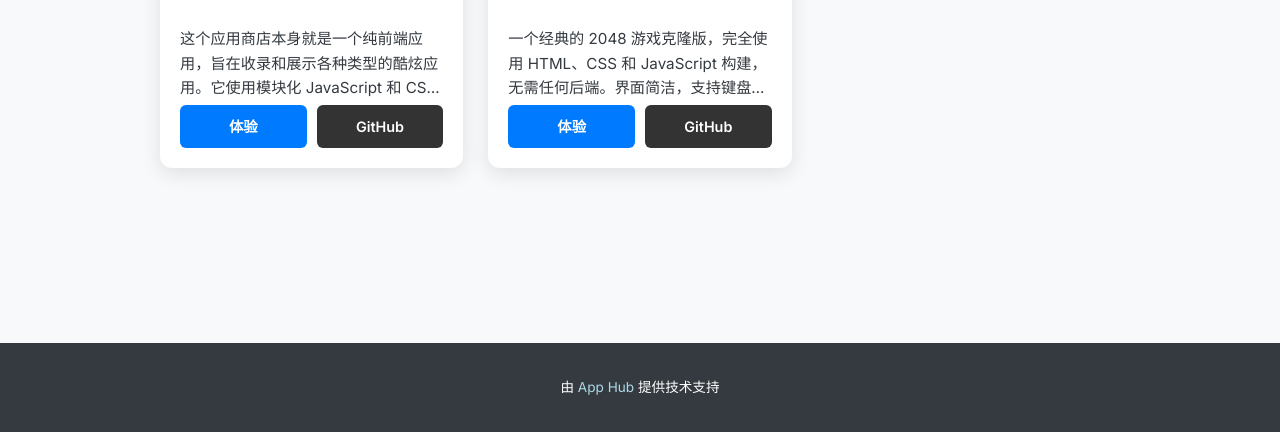
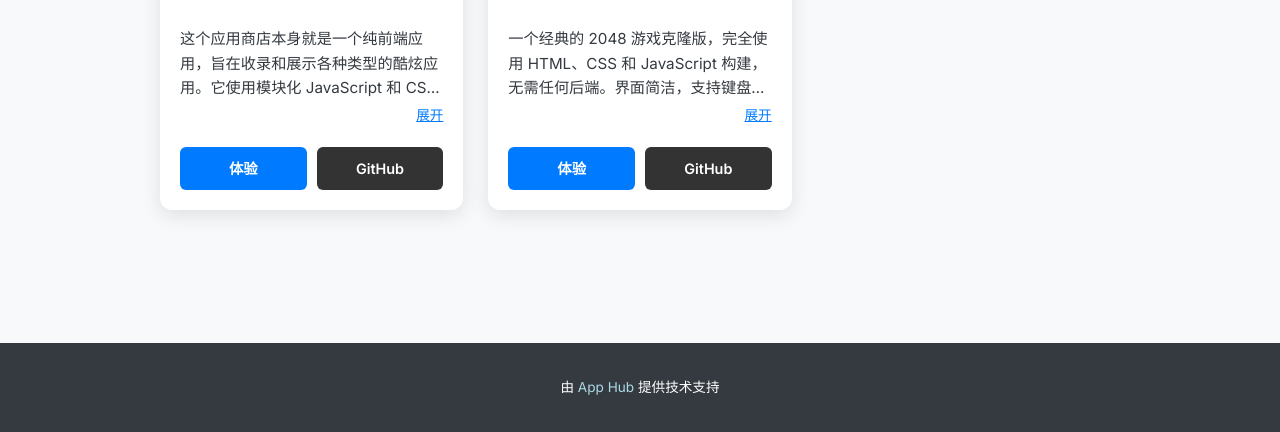
Before and after one commit to jiayuxuan123/app-, a plain HTML site: page index.html in a window 1280 px wide. Shown: the part 368-800 px from the top of the page. Drawn offline with Linux system fonts and the light colour scheme.

Commit message:
Update index.html

```diff
--- a/index.html
+++ b/index.html
@@ -310,7 +310,7 @@
 
                 // 检查描述是否过长，以决定是否显示“展开”按钮
                 const descriptionText = app.description || '无描述';
-                const showReadMore = descriptionText.length > 100; // 假设超过100个字符就算长
+                const showReadMore = descriptionText.length > 40; // 假设超过100个字符就算长
 
                 appCard.innerHTML = `
                     <div class="app-card-header">
```
